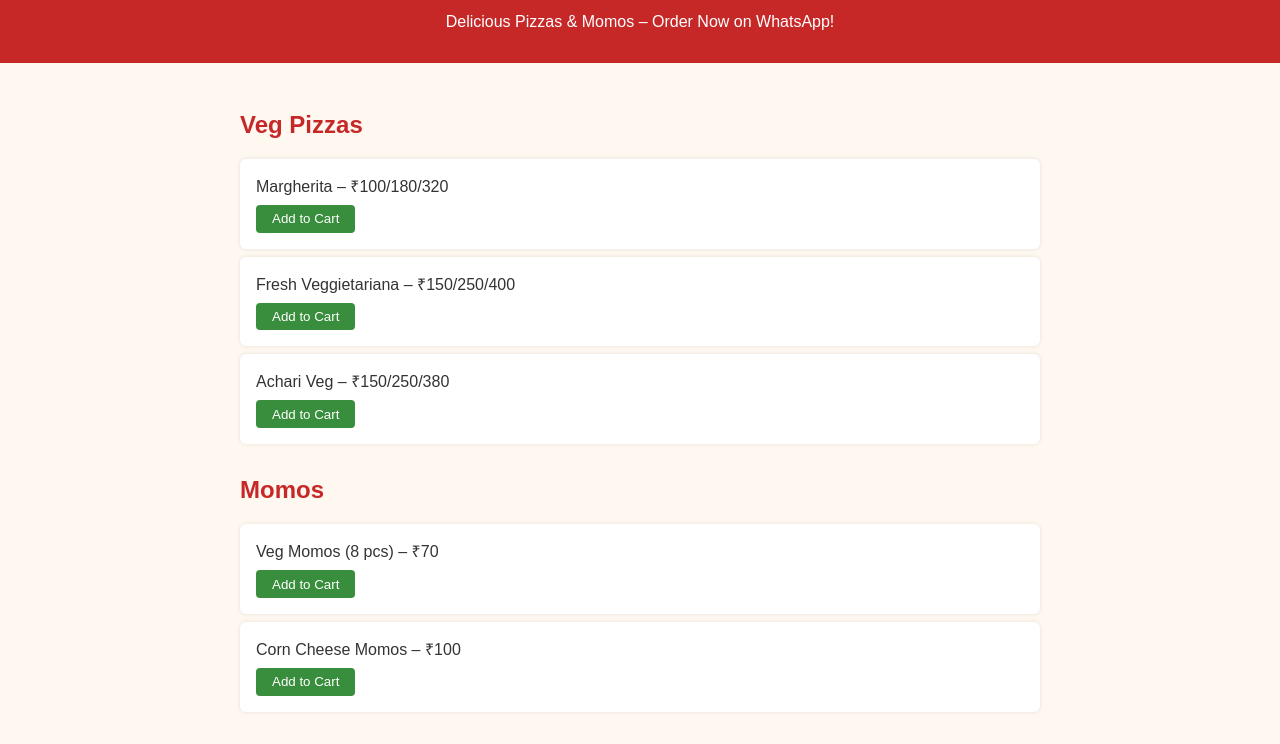
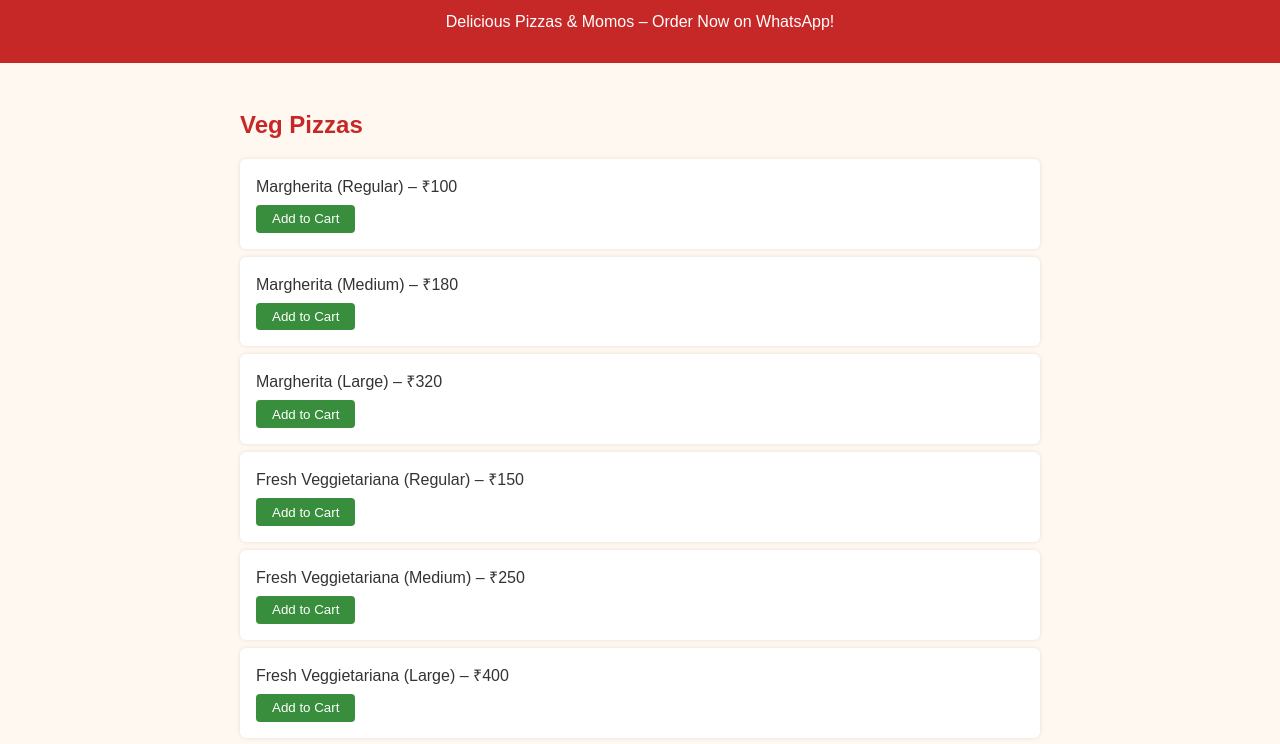
Before and after one commit to sarvind1119/PizzaPro, a plain HTML site: page index.html in a window 1280 px wide. Shown: the part 56-800 px from the top of the page. Drawn offline with Linux system fonts and the light colour scheme.

Commit message:
Update index.html

```diff
--- a/index.html
+++ b/index.html
@@ -13,11 +13,12 @@
     h2 { color: #c62828; margin-top: 2rem; }
     ul { list-style: none; padding: 0; }
     li { background: #fff; margin-bottom: 0.5rem; padding: 1rem; border-radius: 6px; box-shadow: 0 0 4px rgba(0,0,0,0.1); }
-    button.add-btn { background: #388e3c; color: white; padding: 0.4rem 1rem; border: none; border-radius: 4px; cursor: pointer; margin-top: 0.5rem; }
+    button.add-btn, button.clear-btn { background: #388e3c; color: white; padding: 0.4rem 1rem; border: none; border-radius: 4px; cursor: pointer; margin-top: 0.5rem; }
+    button.clear-btn { background: #c62828; margin-left: 10px; }
     .cart { background: #f1f1f1; padding: 1rem; border-radius: 6px; }
     .cart h3 { margin-top: 0; }
     .cart-items { margin-bottom: 1rem; }
-    .order-btn { display: inline-block; background: #25D366; color: white; padding: 0.6rem 1rem; text-decoration: none; border-radius: 4px; font-weight: bold; }
+    .order-btn { display: inline-block; background: #25D366; color: white; padding: 0.6rem 1rem; text-decoration: none; border-radius: 4px; font-weight: bold; margin-top: 0.5rem; }
     footer { text-align: center; padding: 1rem; font-size: 0.9rem; color: #777; }
   </style>
 </head>
@@ -32,16 +33,28 @@
       <h2>Veg Pizzas</h2>
       <ul>
         <li>
-          Margherita – ₹100/180/320<br />
-          <button class="add-btn" onclick="addToCart('Margherita Pizza', 100)">Add to Cart</button>
+          Margherita (Regular) – ₹100<br />
+          <button class="add-btn" onclick="addToCart('Margherita Pizza (Regular)', 100)">Add to Cart</button>
         </li>
         <li>
-          Fresh Veggietariana – ₹150/250/400<br />
-          <button class="add-btn" onclick="addToCart('Fresh Veggietariana Pizza', 150)">Add to Cart</button>
+          Margherita (Medium) – ₹180<br />
+          <button class="add-btn" onclick="addToCart('Margherita Pizza (Medium)', 180)">Add to Cart</button>
         </li>
         <li>
-          Achari Veg – ₹150/250/380<br />
-          <button class="add-btn" onclick="addToCart('Achari Veg Pizza', 150)">Add to Cart</button>
+          Margherita (Large) – ₹320<br />
+          <button class="add-btn" onclick="addToCart('Margherita Pizza (Large)', 320)">Add to Cart</button>
+        </li>
+        <li>
+          Fresh Veggietariana (Regular) – ₹150<br />
+          <button class="add-btn" onclick="addToCart('Fresh Veggietariana Pizza (Regular)', 150)">Add to Cart</button>
+        </li>
+        <li>
+          Fresh Veggietariana (Medium) – ₹250<br />
+          <button class="add-btn" onclick="addToCart('Fresh Veggietariana Pizza (Medium)', 250)">Add to Cart</button>
+        </li>
+        <li>
+          Fresh Veggietariana (Large) – ₹400<br />
+          <button class="add-btn" onclick="addToCart('Fresh Veggietariana Pizza (Large)', 400)">Add to Cart</button>
         </li>
       </ul>
     </div>
@@ -79,6 +92,7 @@
       <div class="cart-items" id="cart-items">No items yet.</div>
       <div id="cart-total"></div>
       <a href="#" id="whatsapp-link" class="order-btn" target="_blank" style="display:none">Order on WhatsApp</a>
+      <button class="clear-btn" onclick="clearCart()">Clear Cart</button>
     </div>
   </div>
 
@@ -91,6 +105,11 @@
 
     function addToCart(item, price) {
       cart.push({ item, price });
+      updateCart();
+    }
+
+    function clearCart() {
+      cart = [];
       updateCart();
     }
 
```
